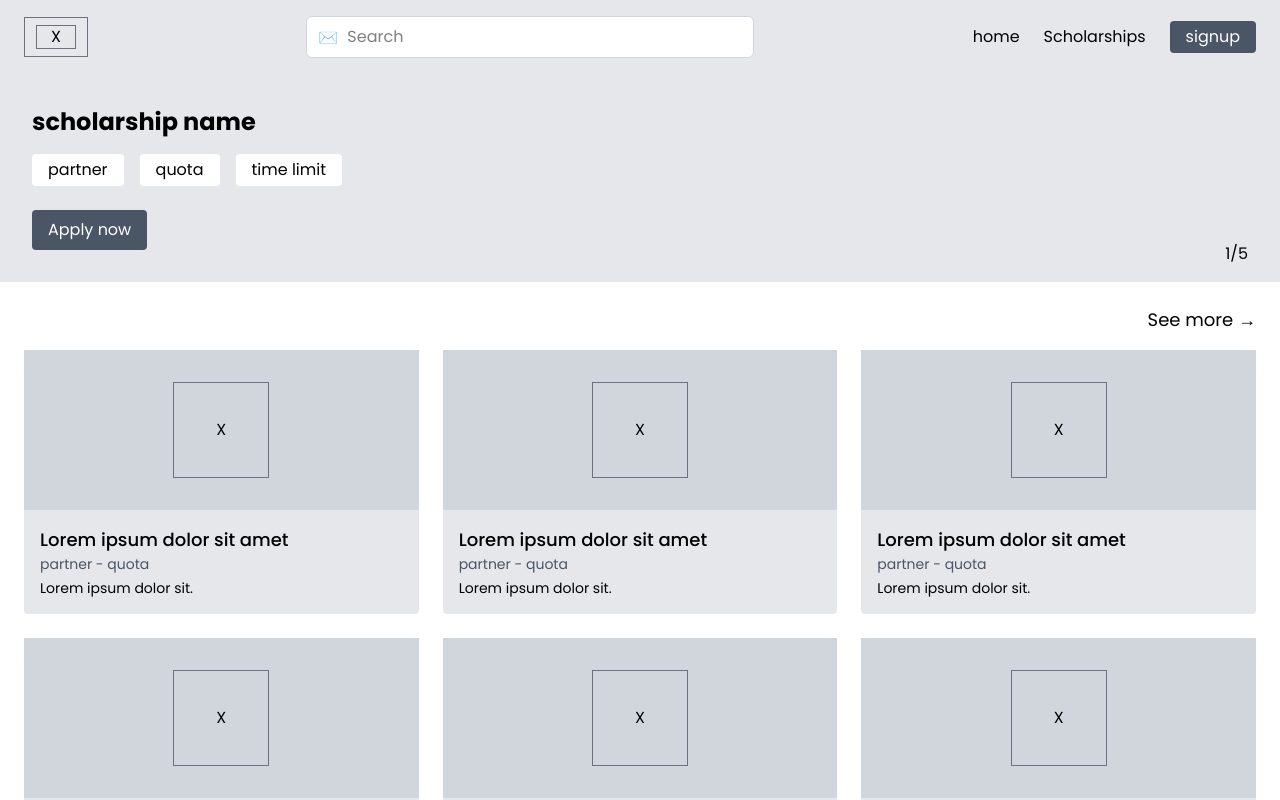
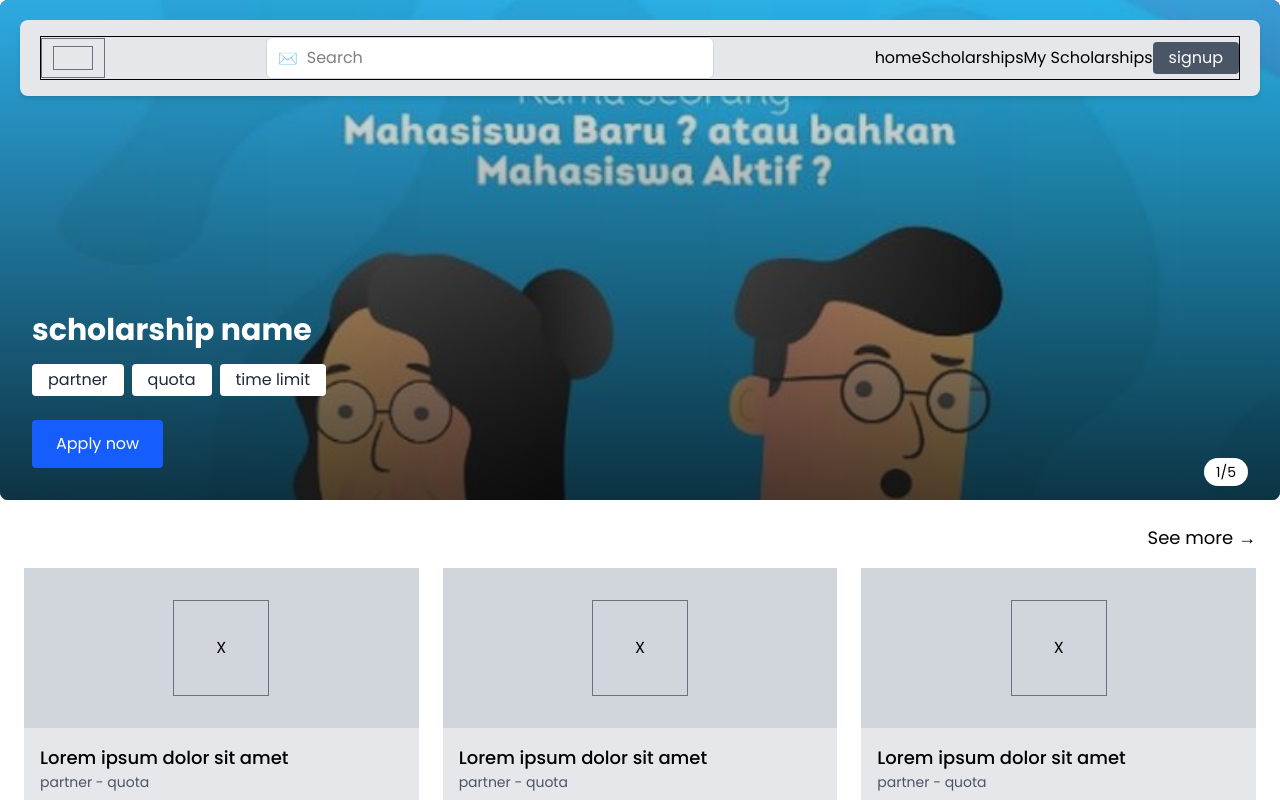
Before and after one commit to Project-ScholarHunt/Web-Development, a React (Vite) app in the folder React/: page / in a window 1280 px wide. Shown: the top 800 px of the page. Built offline with nearby package versions, Linux system fonts and the light colour scheme.

Commit message:
Navbar redesign

```diff
--- a/React/src/components/navbar.jsx
+++ b/React/src/components/navbar.jsx
@@ -3,14 +3,14 @@ import { Link } from 'react-router-dom';
 
 const Navbar = () => {
     return (
-        <nav className="bg-gray-200 py-4 px-6">
-            <div className="container mx-auto flex items-center justify-between">
+        <div className="absolute w-full px-5 top-5 z-50">
+            <nav className="relative bg-gray-200 py-4 px-5 rounded-lg shadow-md w-full">
+                <div className="flex flex-row items-center justify-between border w-full">
                     {/* Logo */}
                     <div className="flex items-center">
                         <Link to="/" className="flex items-center">
                             <div className="w-16 h-10 border border-gray-500 flex items-center justify-center">
                                 <div className="w-10 h-6 border border-gray-500 flex items-center justify-center">
-                                X
                                 </div>
                             </div>
                         </Link>
@@ -29,13 +29,17 @@ const Navbar = () => {
                     </div>
 
                     {/* Navigation Links */}
-                <div className="flex items-center space-x-6">
+                    <div className="flex items-center">
                         <Link to="/" className="text-black hover:text-gray-600">home</Link>
                         <Link to="/scholarships" className="text-black hover:text-gray-600">Scholarships</Link>
+                        <Link to="/my-scholarships" className="text-black hover:text-gray-600">My Scholarships</Link>
                         <Link to="/register" className="bg-gray-600 text-white px-4 py-1 rounded">signup</Link>
                     </div>
                 </div>
             </nav>
+        </div>
+
+
     );
 };
 
--- a/React/src/pages/dashboard.jsx
+++ b/React/src/pages/dashboard.jsx
@@ -1,6 +1,7 @@
 import React, { useState } from 'react';
-import Navbar from '../components/Navbar';
-import Footer from '../components/Footer';
+import Navbar from '../components/navbar';
+import Footer from '../components/footer';
+import headerImg from '../assets/img/contoh_header.jpg';
 
 const Dashboard = () => {
     // State untuk data beasiswa
@@ -46,31 +47,60 @@ const Dashboard = () => {
             partner: 'partner',
             quota: 'quota',
             description: 'Lorem ipsum dolor sit.'
+        },
+        {
+            id: 7,
+            name: 'Lorem ipsum dolor sit amet',
+            partner: 'partner',
+            quota: 'quota',
+            description: 'Lorem ipsum dolor sit.'
+        },
+        {
+            id: 8,
+            name: 'Lorem ipsum dolor sit amet',
+            partner: 'partner',
+            quota: 'quota',
+            description: 'Lorem ipsum dolor sit.'
         }
     ]);
 
     return (
         <div className="min-h-screen flex flex-col">
             <Navbar />
-
             <div className="flex-grow">
                 {/* Featured Scholarship - Hero Section */}
-                <section className="relative bg-gray-200 p-8">
-                    <div className="container mx-auto">
-                        <h1 className="text-2xl font-bold mb-4">scholarship name</h1>
-                        <div className="flex space-x-4 mb-6">
-                            <span className="bg-white px-4 py-1 rounded">partner</span>
-                            <span className="bg-white px-4 py-1 rounded">quota</span>
-                            <span className="bg-white px-4 py-1 rounded">time limit</span>
-                        </div>
-                        <button className="bg-gray-600 text-white px-4 py-2 rounded hover:bg-gray-700">
-                            Apply now
-                        </button>
-                        <div className="absolute bottom-4 right-8">
-                            <span>1/5</span>
+                <section className="relative bg-gray-700 p-0 h-[500px] overflow-hidden rounded-lg">
+                    {/* Background Image with Overlay */}
+                    <div className="absolute inset-0">
+                        <img
+                            src={headerImg}
+                            alt="Scholarship Featured"
+                            className="w-full h-full object-cover"
+                        />
+                        <div className="absolute inset-0 bg-gradient-to-t from-black to-transparent opacity-70"></div>
+                    </div>
+
+                    {/* Content positioned at bottom left */}
+                    <div className="absolute bottom-0 left-0 p-8 w-full">
+                        <div className="container mx-auto">
+                            <h1 className="text-3xl font-bold mb-4 text-white">scholarship name</h1>
+                            <div className="flex flex-wrap gap-2 mb-6">
+                                <span className="bg-white px-4 py-1 rounded text-gray-800">partner</span>
+                                <span className="bg-white px-4 py-1 rounded text-gray-800">quota</span>
+                                <span className="bg-white px-4 py-1 rounded text-gray-800">time limit</span>
+                            </div>
+                            <button className="bg-blue-600 text-white px-6 py-3 rounded hover:bg-blue-700 transition-colors">
+                                Apply now
+                            </button>
                         </div>
                     </div>
+
+                    {/* Pagination indicator */}
+                    <div className="absolute bottom-4 right-8">
+                        <span className="bg-white bg-opacity-50 px-3 py-1 rounded-full text-sm">1/5</span>
+                    </div>
                 </section>
+
 
                 {/* Scholarship Grid Section */}
                 <section className="container mx-auto p-6">
```
Also changed, not shown: React/src/assets/img/contoh_header.jpg (added). Lines whose indentation alone changed are shown as unchanged.
